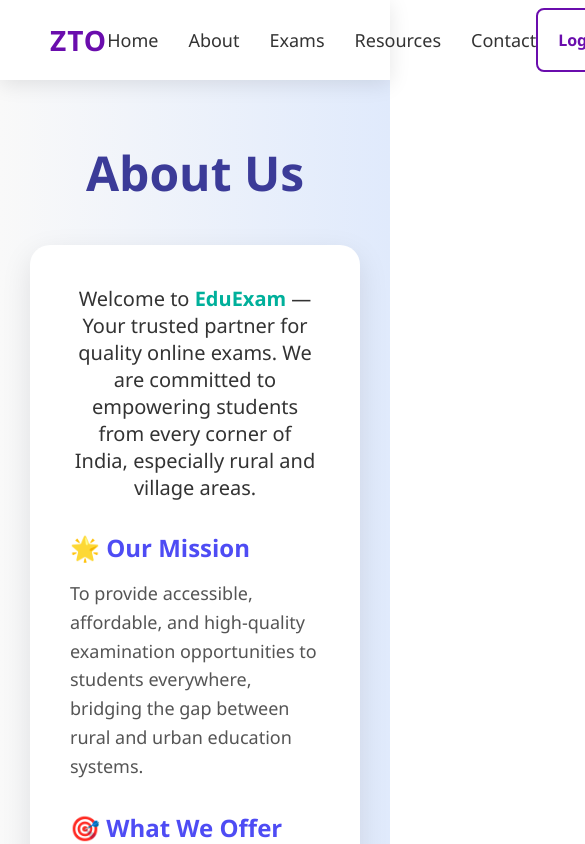
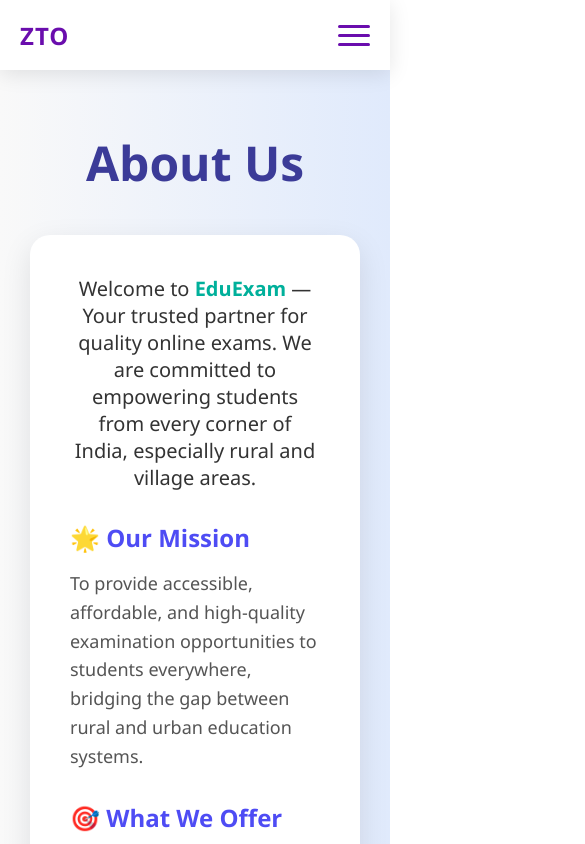
Before and after one commit to Ashishm0511/ztoFrontend, a React (Vite) app: page /about in a window 390 px wide. Shown: the top 844 px of the page, 585 px wide, since content can reach past the window. Built offline with nearby package versions, Linux system fonts and the light colour scheme.

Commit message:
Updated Navbar

```diff
--- a/src/App.jsx
+++ b/src/App.jsx
@@ -7,9 +7,9 @@
 import Home from './pages/Home';
 import Rewards from './pages/Rewards';
 import PastExams from './pages/PastExams';
-// import EnrollExams from './pages/EnrollExams';
+import EnrollExams from './pages/EnrollExams';
 // import CheckResults from './pages/CheckResults';
-// import CardLayout from './pages/Exams';
+import CardLayout from './pages/Exams';
 
 
 function App() {
@@ -21,13 +21,14 @@
           <Route path="/login" element={<Login />} />
           <Route path="/register" element={<Register />} />
           <Route path="/resources" element={<Resources />} />
-          {/* <Route path="/exams" element={<CardLayout/>} /> */}
+          <Route path="/exams" element={<CardLayout/>} />
           <Route path="/pastexams" element={<PastExams />} />
           <Route path="/contact" element={<Contact />} />
           <Route path="/about" element={<About />} />
-          {/* <Route path="/enroll-exams" element={<EnrollExams />} /> */}
+          <Route path="/enroll-exams" element={<EnrollExams />} />
           <Route path="/rewards" element={<Rewards />} />
           {/* <Route path="/check-results" element={<CheckResults />} /> */}
+          {/* <Route path="/past-exams" element={<PastExams />} /> */}
         </Routes>
       </Router>
     </div>
--- a/src/Components/Navbar.css
+++ b/src/Components/Navbar.css
@@ -1,6 +1,7 @@
+/* Base Styles */
 .navbar {
-  background: rgba(255, 255, 255, 0.6); /* semi-transparent white */
-  backdrop-filter: blur(10px); /* glass effect */
+  background: rgba(255, 255, 255, 0.6);
+  backdrop-filter: blur(10px);
   height: 80px;
   display: flex;
   align-items: center;
@@ -9,17 +10,20 @@
   position: sticky;
   top: 0;
   z-index: 100;
-  transition: background-color 0.5s ease-in-out, backdrop-filter 0.5s ease-in-out;
+  transition: all 0.3s ease-in-out;
   box-shadow: 0px 4px 20px rgba(0, 0, 0, 0.1);
 }
 
+/* Logo Styles */
 .navbar-logo h1 {
   font-size: 28px;
   color: #6A0DAD;
   font-weight: 700;
   letter-spacing: 1px;
+  cursor: pointer;
 }
 
+/* Navigation Links */
 .navbar-links {
   list-style: none;
   display: flex;
@@ -32,13 +36,29 @@
   color: #333;
   font-weight: 500;
   transition: all 0.3s ease;
+  position: relative;
 }
 
 .navbar-links li a:hover {
   color: #6A0DAD;
-  transform: scale(1.05);
 }
 
+.navbar-links li a::after {
+  content: '';
+  position: absolute;
+  width: 0;
+  height: 2px;
+  background: #6A0DAD;
+  bottom: -4px;
+  left: 0;
+  transition: width 0.3s ease;
+}
+
+.navbar-links li a:hover::after {
+  width: 100%;
+}
+
+/* Button Styles */
 .navbar-buttons {
   display: flex;
   gap: 15px;
@@ -61,16 +81,146 @@
   border: 2px solid #6A0DAD;
 }
 
-.getstarted-btn {
+.login-btn:hover {
   background-color: #6A0DAD;
   color: #fff;
 }
 
-.login-btn:hover {
+.getstarted-btn {
   background-color: #6A0DAD;
   color: #fff;
 }
 
 .getstarted-btn:hover {
   background-color: #531f9c;
+  transform: translateY(-2px);
 }
+
+/* Hamburger Menu */
+.hamburger {
+  display: none;
+  flex-direction: column;
+  justify-content: center;
+  width: 32px;
+  height: 32px;
+  cursor: pointer;
+  z-index: 200;
+}
+
+.hamburger span {
+  height: 3px;
+  width: 100%;
+  background: #6A0DAD;
+  margin: 3px 0;
+  border-radius: 2px;
+  transition: 0.4s;
+}
+
+/* Hamburger Animation */
+.hamburger span.active:nth-child(1) {
+  transform: rotate(45deg) translate(6px, 6px);
+}
+.hamburger span.active:nth-child(2) {
+  opacity: 0;
+}
+.hamburger span.active:nth-child(3) {
+  transform: rotate(-45deg) translate(7px, -7px);
+}
+
+/* Scrolled State */
+.navbar.scrolled {
+  background: rgba(255, 255, 255, 0.9);
+  box-shadow: 0px 2px 10px rgba(0, 0, 0, 0.1);
+  height: 70px;
+}
+
+.navbar.scrolled .navbar-logo h1 {
+  font-size: 24px;
+}
+
+/* Responsive Styles */
+@media (max-width: 992px) {
+  .navbar {
+    padding: 0 30px;
+  }
+  .navbar-logo h1 {
+    font-size: 24px;
+  }
+  .navbar-links {
+    gap: 20px;
+  }
+  .navbar-links li a {
+    font-size: 16px;
+  }
+}
+
+@media (max-width: 768px) {
+  .hamburger {
+    display: flex;
+  }
+  .navbar-links,
+  .navbar-buttons {
+    display: none;
+  }
+  .navbar {
+    padding: 0 20px;
+  }
+}
+
+/* Mobile Menu */
+.navbar.open .navbar-links,
+.navbar.open .navbar-buttons {
+  display: flex;
+}
+
+.navbar.open .navbar-links {
+  flex-direction: column;
+  position: absolute;
+  top: 80px;
+  left: 0;
+  width: 100%;
+  background: rgba(255, 255, 255, 0.95);
+  padding: 20px 0;
+  gap: 15px;
+  align-items: center;
+  box-shadow: 0 10px 15px rgba(0, 0, 0, 0.1);
+  z-index: 99;
+}
+
+.navbar.open .navbar-buttons {
+  flex-direction: column;
+  position: absolute;
+  top: calc(80px + 180px); /* Adjust based on your links height */
+  left: 0;
+  width: 100%;
+  background: rgba(255, 255, 255, 0.95);
+  padding: 20px 0;
+  gap: 15px;
+  align-items: center;
+  box-shadow: 0 10px 15px rgba(0, 0, 0, 0.1);
+  z-index: 99;
+}
+
+.navbar.open .navbar-links li a {
+  font-size: 18px;
+}
+
+.navbar.open .login-btn,
+.navbar.open .getstarted-btn {
+  width: 80%;
+  max-width: 200px;
+  padding: 10px 0;
+  text-align: center;
+}
+
+@media (max-width: 480px) {
+  .navbar {
+    height: 70px;
+  }
+  .navbar.open .navbar-links {
+    top: 70px;
+  }
+  .navbar.open .navbar-buttons {
+    top: calc(70px + 180px);
+  }
+}
--- a/src/Components/Navbar.jsx
+++ b/src/Components/Navbar.jsx
@@ -1,19 +1,52 @@
-import React from 'react';
+import React, { useState, useEffect } from 'react';
 import './Navbar.css';
 
 const Navbar = () => {
+  const [isOpen, setIsOpen] = useState(false);
+  const [scrolled, setScrolled] = useState(false);
+
+  // Toggle mobile menu
+  const toggleMenu = () => {
+    setIsOpen(!isOpen);
+  };
+
+  // Close mobile menu when clicking on a link
+  const closeMenu = () => {
+    setIsOpen(false);
+  };
+
+  // Navbar scroll effect
+  useEffect(() => {
+    const handleScroll = () => {
+      if (window.scrollY > 50) {
+        setScrolled(true);
+      } else {
+        setScrolled(false);
+      }
+    };
+
+    window.addEventListener('scroll', handleScroll);
+    return () => window.removeEventListener('scroll', handleScroll);
+  }, []);
+
   return (
-    <nav className="navbar">
+    <nav className={`navbar ${isOpen ? 'open' : ''} ${scrolled ? 'scrolled' : ''}`}>
       <div className="navbar-logo">
         <h1>ZTO</h1>
       </div>
 
+      <div className="hamburger" onClick={toggleMenu}>
+        <span className={isOpen ? 'active' : ''}></span>
+        <span className={isOpen ? 'active' : ''}></span>
+        <span className={isOpen ? 'active' : ''}></span>
+      </div>
+
       <ul className="navbar-links">
-        <li><a href="/">Home</a></li>
-        <li><a href="/about">About</a></li>
-        <li><a href="/exams">Exams</a></li>
-        <li><a href="/resources">Resources</a></li>
-        <li><a href="/contact">Contact</a></li>
+        <li><a href="/" onClick={closeMenu}>Home</a></li>
+        <li><a href="/about" onClick={closeMenu}>About</a></li>
+        <li><a href="/exams" onClick={closeMenu}>Exams</a></li>
+        <li><a href="/resources" onClick={closeMenu}>Resources</a></li>
+        <li><a href="/contact" onClick={closeMenu}>Contact</a></li>
       </ul>
 
       <div className="navbar-buttons">
--- a/src/pages/Exams.jsx
+++ b/src/pages/Exams.jsx
@@ -4,7 +4,7 @@
 import Footer from '../Components/Footer';
 import { useNavigate } from 'react-router-dom';
 
-const CardLayout = () => {
+const Exams = () => {
   const navigate = useNavigate();
   return (
     <>
@@ -96,4 +96,4 @@
   );
 };
 
-export default CardLayout;
+export default Exams;
```
